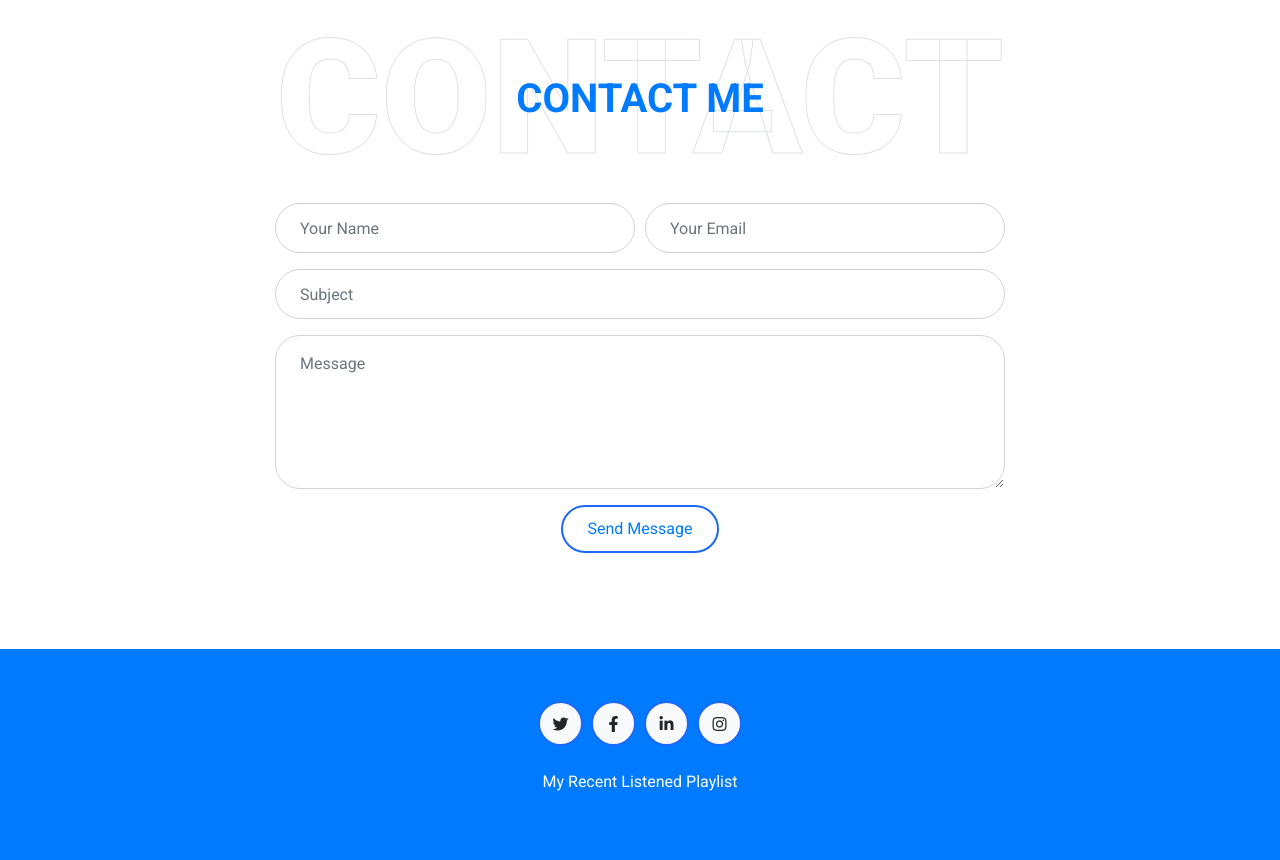
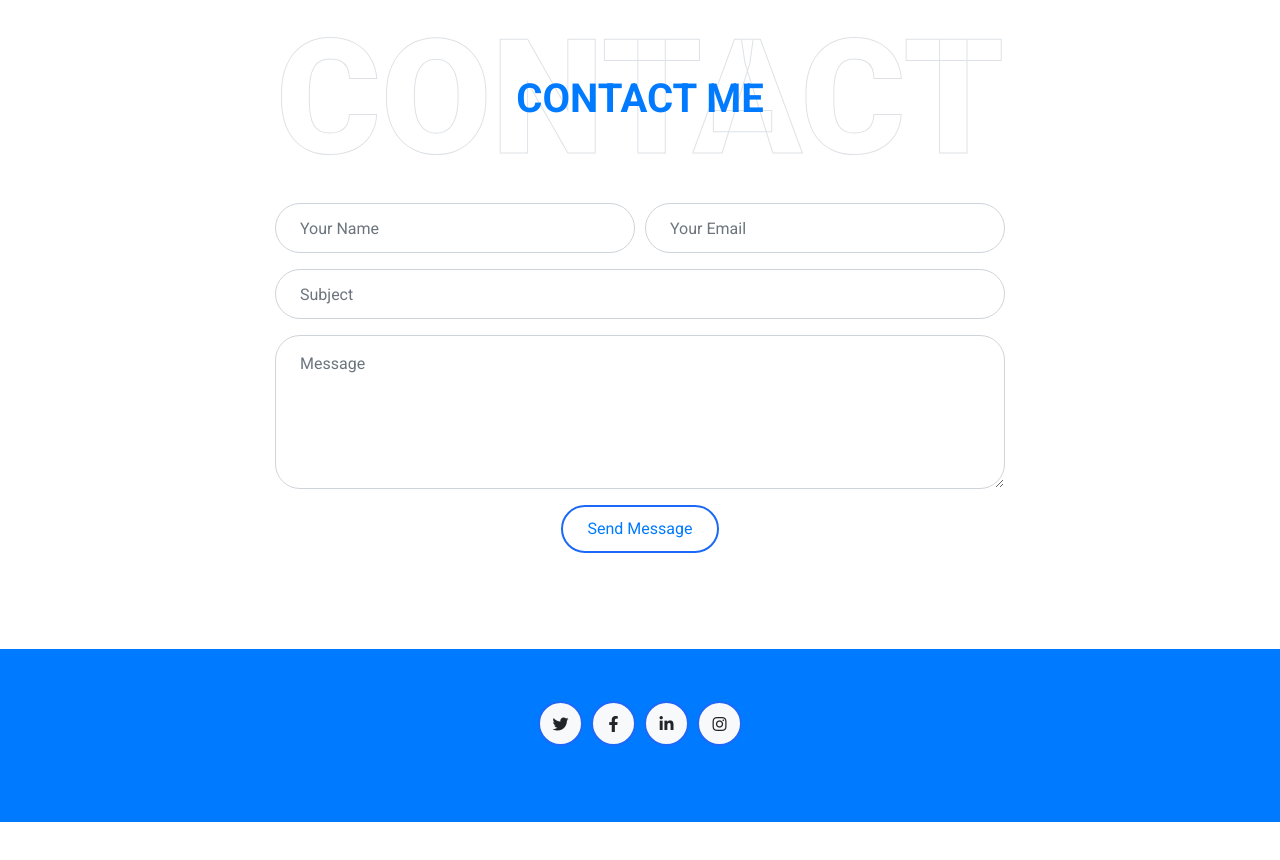
Before and after one commit to NgoWang/NgoWang.github.io, a plain HTML site: page index.html in a window 1280 px wide. Shown: the part 4479-5339 px from the top of the page. After the commit the page ends 5301 px from the top, so only its background shows below. Drawn offline with nearby package versions, Linux system fonts and the light colour scheme.

Commit message:
Update index.html

```diff
--- a/index.html
+++ b/index.html
@@ -417,9 +417,6 @@
                 <a class="btn btn-light btn-social mr-2" href="https://www.linkedin.com/in/quang-ngo-27b232188/"><i class="fab fa-linkedin-in"></i></a>
                 <a class="btn btn-light btn-social" href="https://www.instagram.com/quang_corn/"><i class="fab fa-instagram"></i></a>
             </div>
-            <div class="d-flex justify-content-center mb-3">
-                <a class="text-white" href="https://open.spotify.com/artist/5K4W6rqBFWDnAN6FQUkS6x">My Recent Listened Playlist</a>
-            </div>
         </div>
     </div>
     <!-- Footer End -->
```
